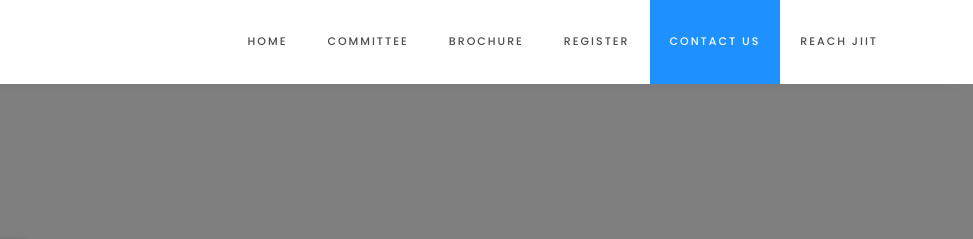
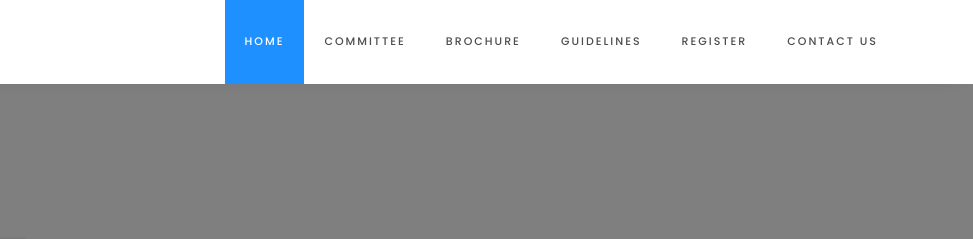
Before and after one commit to Priyansh2001here/icabb, a plain HTML site: page contact.html in a window 1280 px wide. Shown: the top 239 px of the page, 307-1280 px from the left. Drawn offline with Linux system fonts and the light colour scheme; some packages are replaced by stand-ins of ours; no server answers.

Commit message:
Guidelines

```diff
--- a/contact.html
+++ b/contact.html
@@ -40,12 +40,12 @@
           </button>
         <div class="collapse navbar-collapse " id="ftco-nav">
             <ul class="nav navbar-nav ml-auto">
-                <li class="nav-item"><a href="index.html" class="nav-link">Home</a></li>
+                <li class="nav-item active"><a href="index.html" class="nav-link">Home</a></li>
                 <li class="nav-item"><a href="committee.html" class="nav-link">Committee</a></li>
                 <li class="nav-item "><a href="images/ICABB-23-Brochure for mail.pdf" class="nav-link">Brochure</a></li>
+                <li class="nav-item "><a href="#" class="nav-link">Guidelines</a></li>
                 <li class="nav-item"><a href="register.html" class="nav-link">Register</a></li>
-                <li class="nav-item active"><a href="contact.html" class="nav-link">Contact Us</a></li>
-                <li class="nav-item "><a href="https://goo.gl/maps/DQ1H1BosqefU9TXeA" target="_blank" class="nav-link">Reach JIIT</a></li>
+                <li class="nav-item "><a href="contact.html" class="nav-link">Contact Us</a></li>
             </ul>
         </div>
     </div>
```
Also changed, not shown: committee.html (+3 -4 lines), index.html (+5 -6 lines), register.html (+3 -3 lines).
